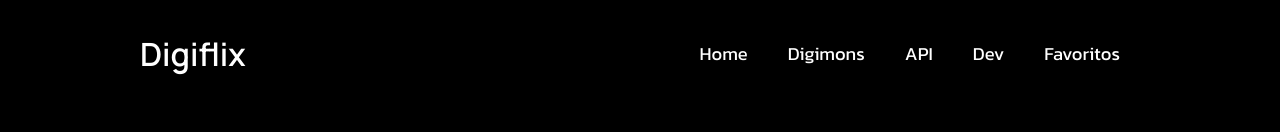
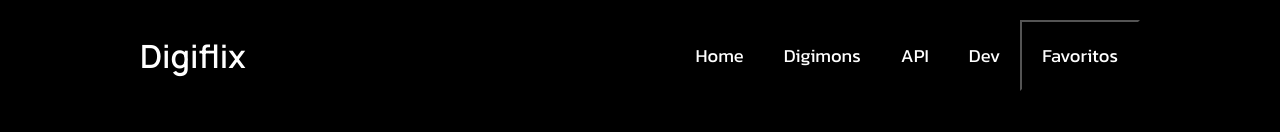
Before and after one commit to ninapalmadev/digimon-characters, a plain HTML site: page index.html in a window 1280 px wide. Shown: the top 132 px of the page. Drawn offline with Linux system fonts and the light colour scheme; no server answers.

Commit message:
altera nav

```diff
--- a/index.html
+++ b/index.html
@@ -6,7 +6,6 @@
     <meta name="viewport" content="width=device-width, initial-scale=1.0">
     <link rel="stylesheet" href="css/style.css">
     <link rel="shortcut icon" href="assets/dragon.png" type="image/x-icon">
-
     <title>Digimons</title>
 </head>
 <body>
@@ -17,7 +16,7 @@
             <a href="#characters" title="Ir para seção de Digimons">Digimons</a>
             <a href="#API_Url" title="Ir para seção da API">API </a>
             <a href="#creator" title="Ir para descrição do criador da página">Dev</a>
-            <a href="favoritos.html">Favoritos</a>
+            <button type="button" id="btnFav" > Favoritos</button>
         </nav>
     </header>
     <main class="main">
```
